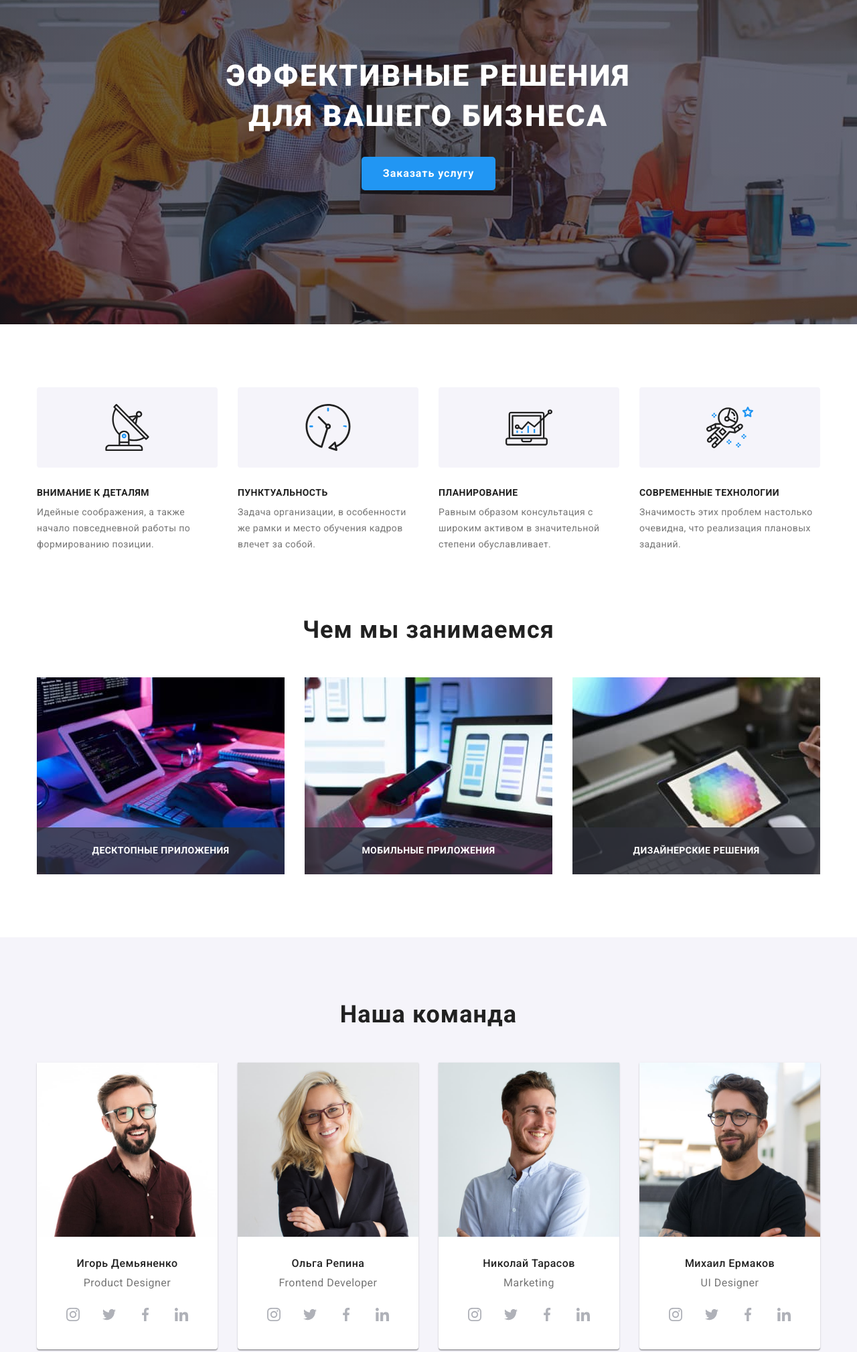
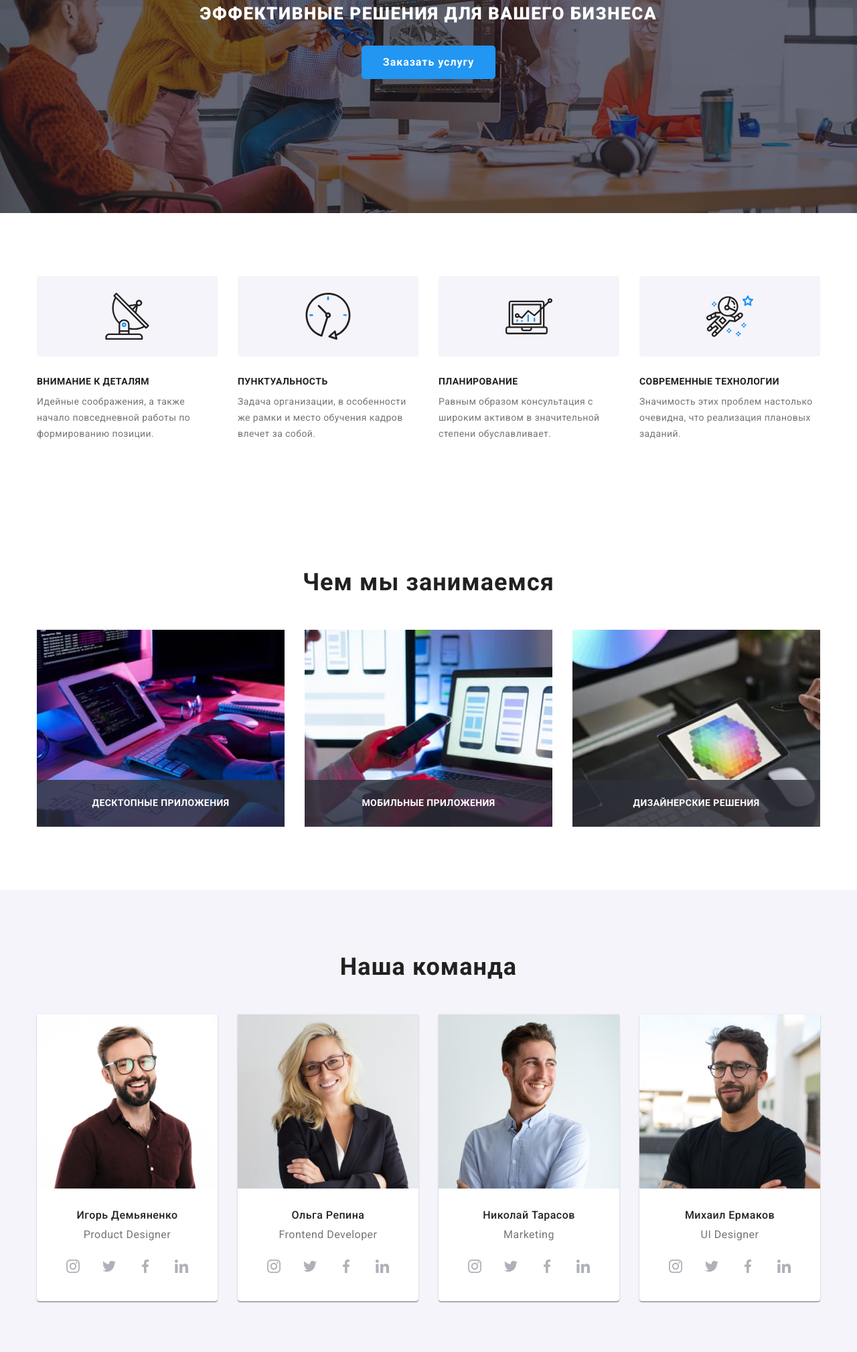
Before and after one commit to Pasha748/goit-markup-hw-08, a plain HTML site: page index.html in a window 1280 px wide. Shown: the part 197-2215 px from the top of the page at 67% size. Drawn offline with nearby package versions, Linux system fonts and the light colour scheme.

Commit message:
making hw8

```diff
--- a/index.html
+++ b/index.html
@@ -22,7 +22,7 @@
 
     <!-- Хедер -->
 
-    <header class="header">
+    <!-- <header class="header">
         <div class="container header-container">
             <nav class="header-navigation">
                 <a href="./index.html" class="logo link">
@@ -57,12 +57,12 @@
         </div>
 
 
-    </header>
+    </header> -->
 
     <!-- Герой -->
 
     <section class="hero-section">
-        <div class="container hero-container">
+        <div class="hero-container">
             <h1 class="hero-section__title">Эффективные решения для вашего бизнеса</h1>
             <button class="hero-section__button" data-modal-open type="button">Заказать услугу</button>
         </div>
@@ -72,7 +72,7 @@
 
     <section class="benefits-section">
         <h2 class="visually-hidden">Наши преимущества</h2>
-        <div class="container">
+        <div class="benefits-container">
             <ul class="benefits-section__list list">
                 <li class="benefits-section__item">
                     <div class="benefits-section__container">
@@ -127,7 +127,7 @@
 
     <!-- Чем мы занимаемся -->
 
-    <section class="activity-section">
+    <section class="activity-section activity">
         <div class="container">
             <h2 class="activity-section__title">Чем мы занимаемся</h2>
             <ul class="activity-section__list list">
@@ -157,7 +157,7 @@
     <!-- Наша команда -->
 
     <section class="team-section">
-        <div class="container">
+        <div class="team-container">
             <h2 class="team-section__title">Наша команда</h2>
             <ul class="team-section__list list">
                 <li class="team-section__item">
@@ -323,7 +323,7 @@
 
     <!-- Постоянные клиенты -->
 
-    <section class="clients">
+    <!-- <section class="clients">
         <div class="container">
             <h2 class="clients-title">Постоянные клиенты</h2>
             <ul class="clients-list list">
@@ -396,11 +396,11 @@
 
             </ul>
         </div>
-    </section>
+    </section> -->
 
     <!-- Футер -->
 
-    <footer class="footer">
+    <!-- <footer class="footer">
         <div class="container footer__container">
             <div>
                 <a href="./index.html" class="logo footer__logo link">
@@ -546,11 +546,14 @@
 
 
         </div>
-    </div>
+    </div> -->
 
-    <script src="./js/modal.js">
 
-    </script>
+    <script src="./js/modal.js"></script>
+    <script defer src="https://cdnjs.cloudflare.com/ajax/libs/body-scroll-lock/3.1.5/bodyScrollLock.min.js"
+        integrity="sha512-HowizSDbQl7UPEAsPnvJHlQsnBmU2YMrv7KkTBulTLEGz9chfBoWYyZJL+MUO6p/yBuuMO/8jI7O29YRZ2uBlA=="
+        crossorigin="anonymous"></script>
+    <script defer src="js/mobile-menu.js"></script>
 </body>
 
 </html>
--- /dev/null
+++ b/js/mobile-menu.js
@@ -0,0 +1,29 @@
+(() => {
+  const mobileMenu = document.querySelector('.js-menu-container');
+  const openMenuBtn = document.querySelector('.js-open-menu');
+  const closeMenuBtn = document.querySelector('.js-close-menu');
+
+  const toggleMenu = () => {
+    const isMenuOpen =
+      openMenuBtn.getAttribute('aria-expanded') === 'true' || false;
+    openMenuBtn.setAttribute('aria-expanded', !isMenuOpen);
+    mobileMenu.classList.toggle('is-open');
+
+    const scrollLockMethod = !isMenuOpen
+      ? 'disableBodyScroll'
+      : 'enableBodyScroll';
+    bodyScrollLock[scrollLockMethod](document.body);
+  };
+
+  openMenuBtn.addEventListener('click', toggleMenu);
+  closeMenuBtn.addEventListener('click', toggleMenu);
+
+  // Закрываем мобильное меню на более широких экранах
+  // в случае изменения ориентации устройства.
+  window.matchMedia('(min-width: 768px)').addEventListener('change', e => {
+    if (!e.matches) return;
+    mobileMenu.classList.remove('is-open');
+    openMenuBtn.setAttribute('aria-expanded', false);
+    bodyScrollLock.enableBodyScroll(document.body);
+  });
+})();
--- a/sass/components/_activity.scss
+++ b/sass/components/_activity.scss
@@ -1,3 +1,15 @@
+.activity {
+  @media screen and (max-width: 1200px) {
+    border: 0;
+    clip: rect(0 0 0 0);
+    height: 1px;
+    margin: -1px;
+    overflow: hidden;
+    padding: 0;
+    position: absolute;
+    width: 1px;
+  }
+}
 .activity-section {
   background-color: var(--main-background-color);
   padding-top: 94px;
--- a/sass/components/_benefits.scss
+++ b/sass/components/_benefits.scss
@@ -1,24 +1,37 @@
 .benefits-section {
-  padding-top: 94px;
+  padding-top: 60px;
+  padding-bottom: 60px;
   background-color: var(--main-background-color);
+  @media screen and (min-width: 1200px) {
+    padding-top: 94px;
+    padding-bottom: 94px;
+  }
 }
 .benefits-section__list {
-  display: flex;
+  margin-bottom: -30px;
+  @media screen and (min-width: 768px) {
+    display: flex;
+    flex-wrap: wrap;
+    margin-left: -30px;
+  }
 }
 .benefits-section__container {
   display: flex;
   background: #f5f4fa;
   border-radius: 4px;
-  width: 270px;
   height: 120px;
   margin-bottom: 30px;
   justify-content: center;
   align-items: center;
 }
 .benefits-section__item {
-  max-width: 270px;
-  &:not(:last-child) {
-    margin-right: 30px;
+  margin-bottom: 30px;
+  @media screen and (min-width: 768px) {
+    width: calc(100% / 2 - 30px);
+    margin-left: 30px;
+  }
+  @media screen and (min-width: 1200px) {
+    width: calc(100% / 4 - 30px);
   }
 }
 .benefits-section__item .benefits-section__title {
@@ -26,8 +39,12 @@
   font-size: 14px;
   line-height: 1.14;
   letter-spacing: 0.03em;
+  text-align: center;
   text-transform: uppercase;
   color: var(--third-tittle-color);
+  @media screen and (min-width: 768px) {
+    text-align: left;
+  }
 }
 .benefits-section__text {
   font-weight: normal;
@@ -37,3 +54,19 @@
   color: var(--main-text-color);
   margin-top: 10px;
 }
+.benefits-container {
+  width: 100%;
+  margin-left: auto;
+  margin-right: auto;
+  padding-left: 15px;
+  padding-right: 15px;
+  @media screen and (min-width: 480px) {
+    max-width: 480px;
+  }
+  @media screen and (min-width: 768px) {
+    max-width: 768px;
+  }
+  @media screen and (min-width: 1200px) {
+    max-width: 1200px;
+  }
+}
--- a/sass/components/_hero.scss
+++ b/sass/components/_hero.scss
@@ -1,24 +1,35 @@
 .hero-section {
+  max-width: 1600px;
+  text-align: center;
+  align-content: center;
   background-color: var(--second-background-color);
   background-image: linear-gradient(rgba(47, 48, 58, 0.4), rgba(47, 48, 58, 0.4)),
     url(../images/hero-bg.jpg);
   background-repeat: no-repeat;
   background-position: center;
   background-size: cover;
-  padding-top: 200px;
-  padding-bottom: 200px;
+  padding-top: 118px;
+  padding-bottom: 118px;
+  @media screen and (min-width: 1200px) {
+    padding-top: 200px;
+    padding-bottom: 200px;
+  }
 }
 
 .hero-section__title {
+  font-family: Roboto;
+  font-style: normal;
   font-weight: 900;
-  font-size: 44px;
-  line-height: 1.36;
+  font-size: 26px;
+  line-height: 1.62;
   text-align: center;
   letter-spacing: 0.06em;
   text-transform: uppercase;
   color: var(--main-tittle-color);
-  max-width: 696px;
-  margin: auto;
+  @media screen and (min-width: 1200px) {
+    font-style: 44px;
+    line-height: 1.36;
+  }
 }
 
 .hero-section__button {
@@ -28,7 +39,6 @@
   font-weight: 700;
   font-size: 16px;
   line-height: 1.87;
-  display: flex;
   cursor: pointer;
   text-align: center;
   letter-spacing: 0.06em;
@@ -38,3 +48,11 @@
   border-radius: 5px;
   border: none;
 }
+
+.hero-container {
+  margin: 0 auto;
+  max-width: 360px;
+  @media screen and (min-width: 1200px) {
+    max-width: 696px;
+  }
+}
--- a/sass/components/_team.scss
+++ b/sass/components/_team.scss
@@ -1,25 +1,36 @@
 .team-section {
   background-color: var(--third-background-color);
-  padding-top: 94px;
-  padding-bottom: 94px;
+  padding-top: 60px;
+  padding-bottom: 60px;
+  @media screen and (min-width: 1200px) {
+    padding-top: 94px;
+    padding-bottom: 94px;
+  }
 }
 .team-section__title {
   @include title(700, 36px, 1.17, center, 0.03em, var(--second-tittle-color));
   margin-bottom: 50px;
 }
 .team-section__list {
-  display: flex;
-  flex-wrap: wrap;
+  justify-content: center;
+  @media screen and (min-width: 768px) {
+    display: flex;
+    flex-wrap: wrap;
+    margin-left: -30px;
+  }
 }
 .team-section__item {
   background-color: #ffffff;
-  width: 270px;
-  margin-right: 30px;
   box-shadow: 0px 1px 3px rgba(0, 0, 0, 0.12), 0px 1px 1px rgba(0, 0, 0, 0.14),
     0px 2px 1px rgba(0, 0, 0, 0.2);
   border-radius: 0px 0px 4px 4px;
-  &:nth-child(4n) {
-    margin-right: 0;
+  margin-bottom: 30px;
+  @media screen and (min-width: 768px) {
+    width: calc(100% / 2 - 30px);
+    margin-left: 30px;
+  }
+  @media screen and (min-width: 1200px) {
+    width: calc(100% / 4 - 30px);
   }
 }
 .team-section__container {
@@ -51,3 +62,18 @@
     color: #ffffff;
   }
 }
+.team-container {
+  margin-left: auto;
+  margin-right: auto;
+  padding-left: 15px;
+  padding-right: 15px;
+  @media screen and (min-width: 480px) {
+    max-width: 480px;
+  }
+  @media screen and (min-width: 768px) {
+    max-width: 768px;
+  }
+  @media screen and (min-width: 1200px) {
+    max-width: 1200px;
+  }
+}
```
Also changed, not shown: css/main.css, css/main.min.css, 2 other files.
